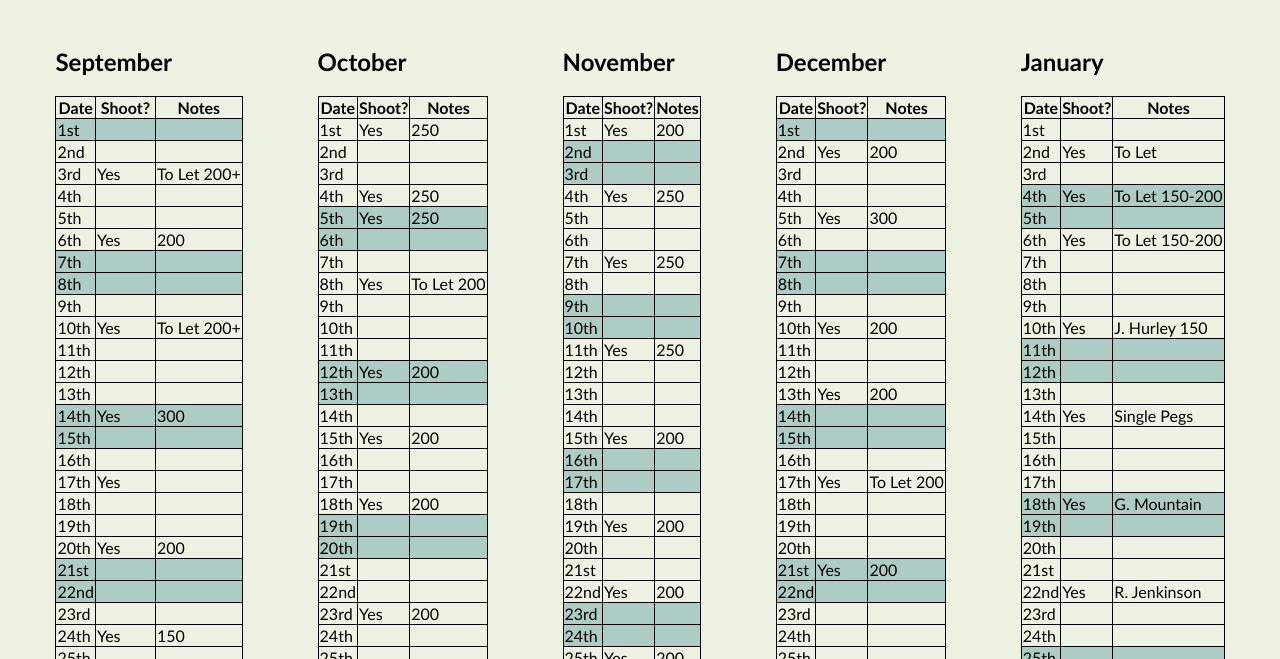
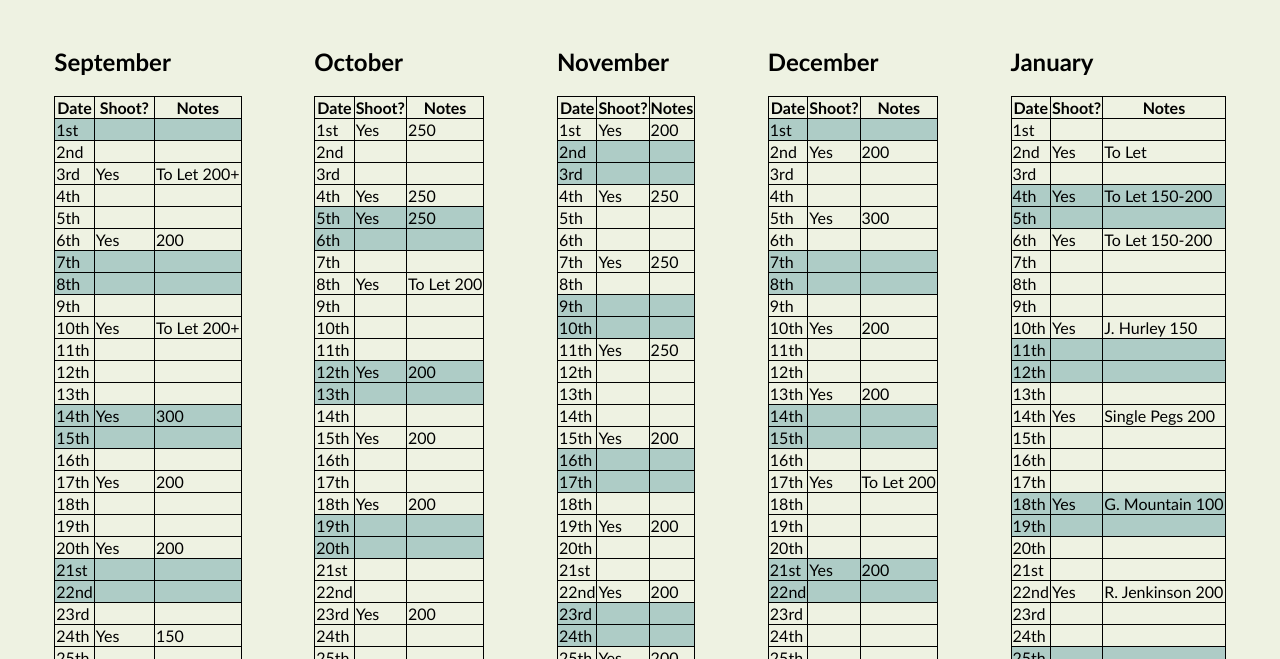
Before and after one commit to aceghlnoorttuy/Greystoke-Shoot, a plain HTML site: page index.html in a window 1280 px wide. Shown: the part 141-800 px from the top of the page. Drawn offline with Linux system fonts and the light colour scheme.

Commit message:
Update index.html
lkjlkds

```diff
--- a/index.html
+++ b/index.html
@@ -112,7 +112,7 @@
       <tr>
         <td>17th</td>
         <td>Yes</td>
-        <td></td>
+        <td>200</td>
       </tr>
       <tr>
         <td>18th</td>
@@ -767,7 +767,7 @@
           <tr>
             <td>14th</td>
             <td>Yes</td>
-            <td>Single Pegs</td>
+            <td>Single Pegs 200</td>
           </tr>
           <tr>
             <td>15th</td>
@@ -787,7 +787,7 @@
           <tr>
             <td>18th</td>
             <td>Yes</td>
-            <td>G. Mountain</td>
+            <td>G. Mountain 100</td>
           </tr>
           <tr>
             <td>19th</td>
@@ -807,7 +807,7 @@
           <tr>
             <td>22nd</td>
             <td>Yes</td>
-            <td>R. Jenkinson</td>
+            <td>R. Jenkinson 200</td>
           </tr>
           <tr>
             <td>23rd</td>
```
